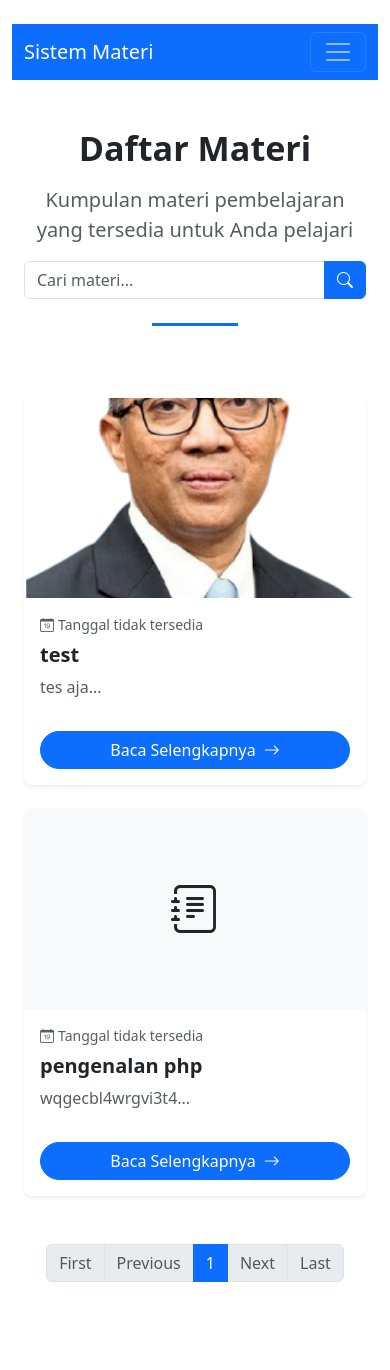
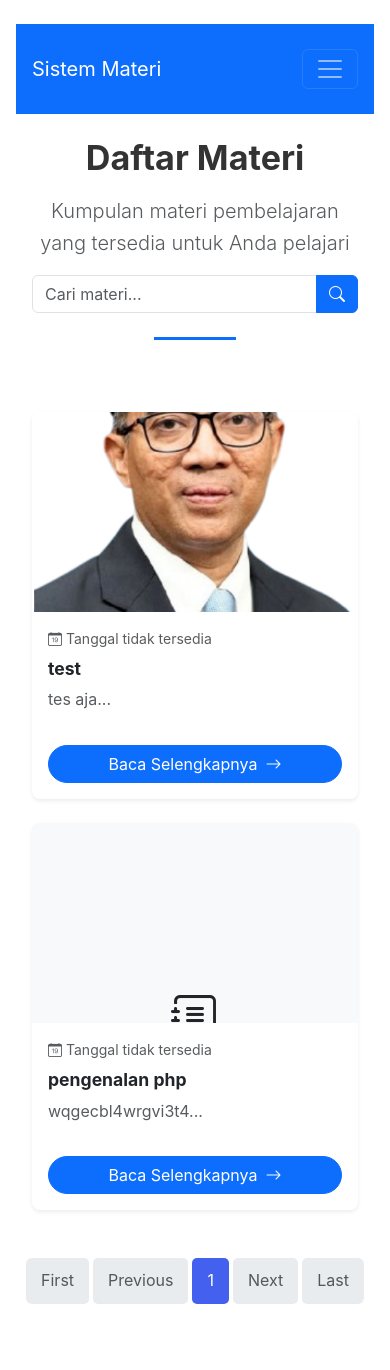
Before and after one commit to Rifaldo-dev/kelasphp, a PHP site: page / in a window 390 px wide. After the commit the page ends 1304 px from the top, so only its background shows below. Run offline with PHP 8.4, Linux system fonts and the light colour scheme; data comes from the database, SQL or seed files in the repository.

Commit message:
Assistant checkpoint: Improve UI with responsive design and clean aesthetics
Assistant generated file changes:
- assets/css/style.css: Add responsive and clean UI styles
- index.php: Update container layout and spacing
Update container layout and spacing

---

User prompt:

perbaiki ui nya ya ada yang berantakan

Replit-Commit-Author: Assistant
Replit-Commit-Session-Id: 559f8940-df33-421f-9859-f3e97ee3b13c

```diff
--- a/assets/css/style.css
+++ b/assets/css/style.css
@@ -0,0 +1,105 @@
+
+/* Base styles */
+:root {
+  --primary-color: #4361ee;
+  --secondary-color: #3f37c9;
+  --text-color: #333;
+  --light-bg: #f8f9fa;
+}
+
+body {
+  font-family: 'Inter', system-ui, -apple-system, sans-serif;
+  line-height: 1.6;
+  color: var(--text-color);
+}
+
+/* Card styles */
+.card {
+  border: none;
+  box-shadow: 0 2px 15px rgba(0,0,0,0.05);
+  transition: transform 0.3s ease, box-shadow 0.3s ease;
+}
+
+.card:hover {
+  transform: translateY(-5px);
+  box-shadow: 0 5px 20px rgba(0,0,0,0.1);
+}
+
+.card-img-container {
+  position: relative;
+  padding-top: 60%;
+  overflow: hidden;
+}
+
+.card-img-container img {
+  position: absolute;
+  top: 0;
+  left: 0;
+  width: 100%;
+  height: 100%;
+  object-fit: cover;
+}
+
+/* Search form */
+.search-form {
+  max-width: 600px;
+  margin: 0 auto;
+}
+
+.search-form .input-group {
+  border-radius: 50px;
+  overflow: hidden;
+  box-shadow: 0 2px 10px rgba(0,0,0,0.1);
+}
+
+.search-form .form-control {
+  border: none;
+  padding: 15px 25px;
+}
+
+.search-form .btn {
+  padding: 15px 30px;
+  border: none;
+}
+
+/* Pagination */
+.pagination {
+  gap: 5px;
+}
+
+.pagination .page-link {
+  border: none;
+  padding: 10px 15px;
+  border-radius: 5px;
+}
+
+.pagination .page-item.active .page-link {
+  background: var(--primary-color);
+  border-color: var(--primary-color);
+}
+
+/* Responsive adjustments */
+@media (max-width: 768px) {
+  .card-title {
+    font-size: 1.1rem;
+  }
+
+  .container {
+    padding: 1rem;
+  }
+}
+
+/* Article styles */
+.article-content {
+  font-size: 1.1rem;
+  line-height: 1.8;
+  max-width: 800px;
+  margin: 0 auto;
+}
+
+.article-content img {
+  max-width: 100%;
+  height: auto;
+  border-radius: 8px;
+  margin: 1.5rem 0;
+}
--- a/index.php
+++ b/index.php
@@ -28,7 +28,7 @@ try {
     $totalPages = ceil($totalMateri / $limit);
     ?>
 
-    <div class="container py-5">
+    <div class="container py-4 py-lg-5">
         <!-- Form Pencarian -->
         <div class="row mb-5">
             <div class="col-lg-8 mx-auto text-center">
@@ -136,7 +136,7 @@ try {
     <?php
 } catch (Exception $e) {
     // Tampilkan pesan error jika query gagal
-    echo '<div class="container py-5">
+    echo '<div class="container py-4 py-lg-5">
             <div class="alert alert-danger shadow-sm border-0 rounded-3 p-4">
                 <div class="d-flex">
                     <div class="me-3">
```
